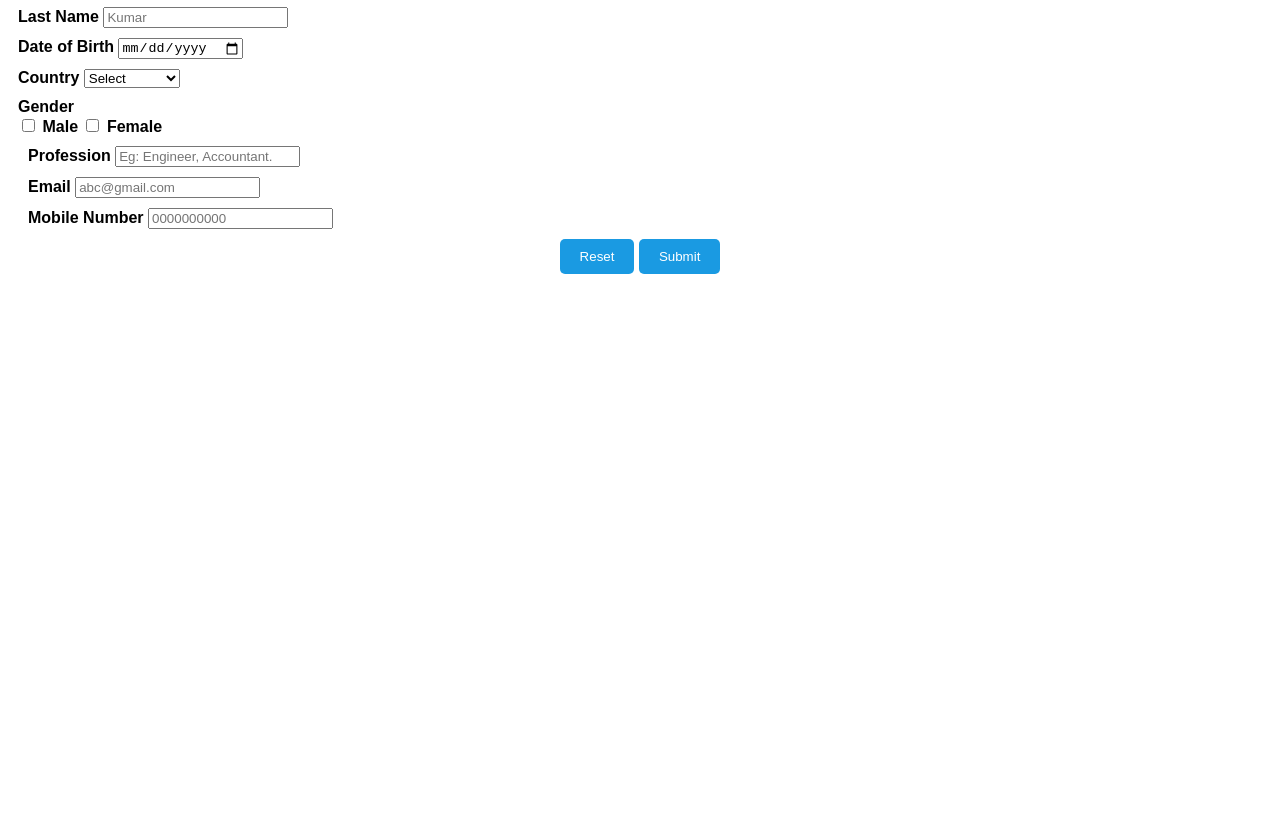
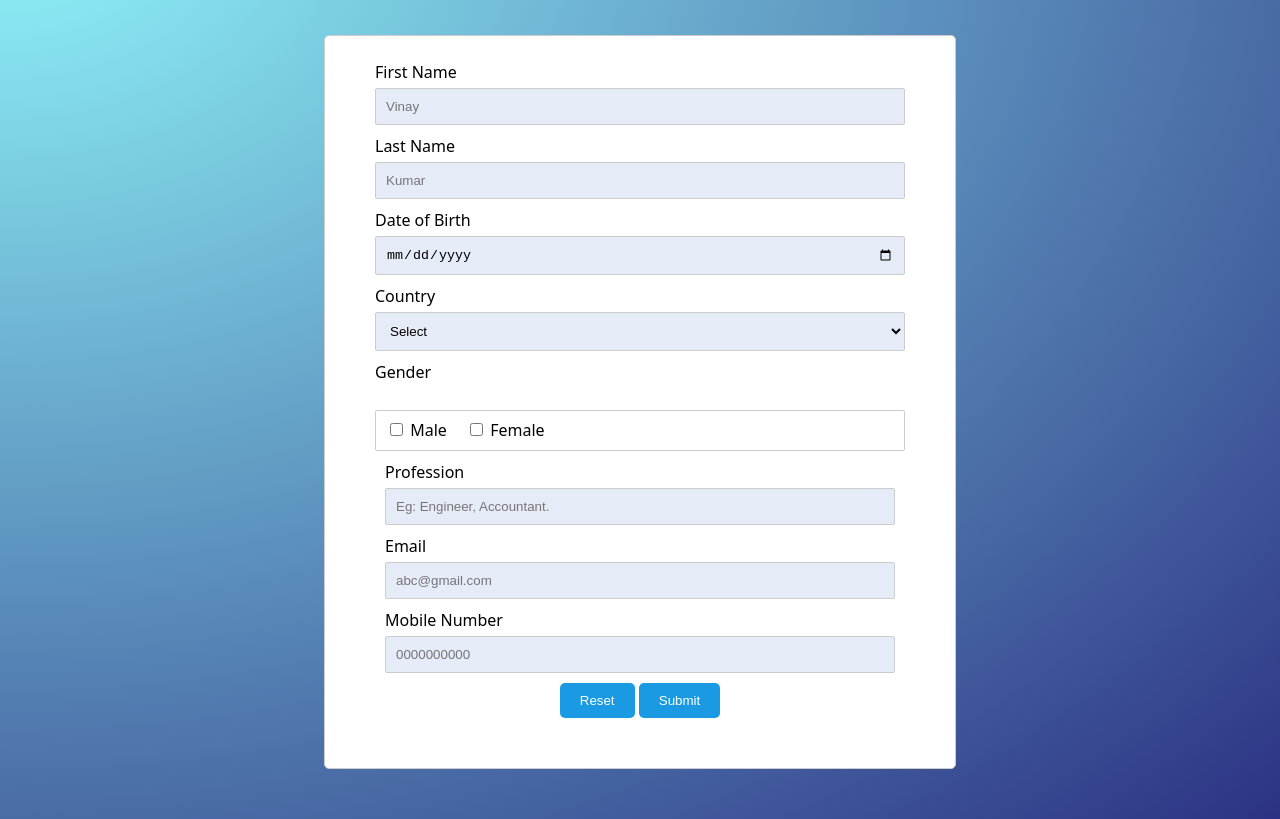
Before and after one commit to Praveen7702/Survey-Form, a plain HTML site: page index.html in a window 1280 px wide. Shown: the part 92-911 px from the top of the page. Before the commit the page ends 800 px from the top, so only its background shows below. Drawn offline with Linux system fonts and the light colour scheme.

Commit message:
Update style.css

```diff
--- a/style.css
+++ b/style.css
@@ -1,5 +1,35 @@
 body {
-    font-family: Arial, sans-serif;
+    font-size: 16px;
+    font-family: system-ui;
+    background:-webkit-radial-gradient(top left, #90F6FB,#2C3283);
+}
+
+
+h2 {
+    text-align: center;
+    color: #e21a1a;
+    font-size: 35px;
+}
+
+form {
+    width: 550px;
+    padding: 15px 40px 40px;
+    border: 1px solid #ccc;
+    border-radius: 5px;
+    background-color: #fff;
+    margin: 4% auto;
+}
+
+
+.form-inline {
+    border: 1px solid #ccc;
+    padding: 8px 10px 4px;
+    border-radius: 2px;
+}
+.form-inline label, .form-inline input {
+    display: inline-block;
+    width: auto;
+    padding-right: 15px;
 }
 
 .form-group {
@@ -7,7 +37,26 @@ body {
 }
 
 label {
-    font-weight: bold;
+    display: block;
+    margin-bottom: 5px
+}
+label i {
+    color: #999;
+    font-size: 80%;
+}
+
+
+input, select {
+    border: 1px solid #ccc;
+    padding: 10px;
+    display: block;
+    width: 100%;
+    box-sizing: border-box;
+    border-radius: 2px;
+    background-color: #a9bae64a;
+}
+.box {
+    padding-bottom: 10px;
 }
 
 .checkbox-label {
@@ -30,7 +79,7 @@ label {
     top: 50%;
     left: 50%;
     transform: translate(-50%, -50%);
-    background-color: indigo;
+    background-color: rgb(254, 254, 254);
     padding: 20px;
     border: 1px solid #dcdcdc;
     box-shadow: 0 0 5px #000;
@@ -40,8 +89,8 @@ label {
 .close {
     float: right;
     cursor: pointer;
-    font-size: 20px;
-    color: #333; /* Close button color */
+    font-size: 30px;
+    color: #ff0303; /* Close button color */
 }
 
 #popup-data {
```
